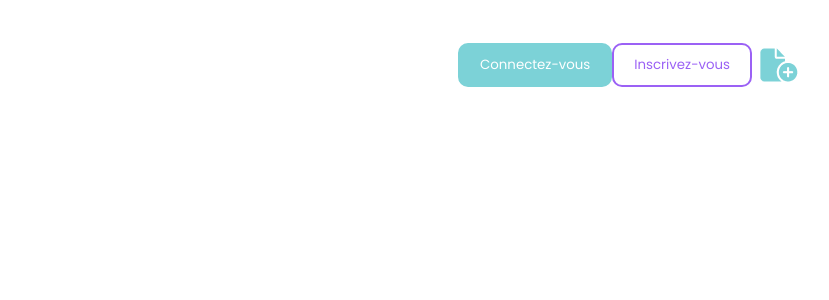
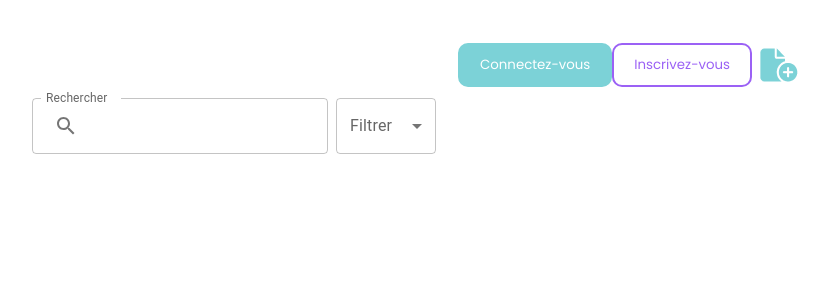
Before and after one commit to Jess2410/MyCloud-front, a React (Vite) app: page / in a window 1280 px wide. Shown: the top 300 px of the page, without its empty margins (8-837 px from the left). Built offline with nearby package versions, Linux system fonts and the light colour scheme.

Commit message:
add search-bar component

```diff
--- a/src/App.tsx
+++ b/src/App.tsx
@@ -1,7 +1,8 @@
 import "./App.css";
-import Button from "./components/Button/Button";
+import Button from "./components/button/Button";
 import logo from "./assets/icons/add-file-icon.png";
 import IconButton from "./components/IconButton/IconButton";
+import SearchBar from "./components/searchBar/SearchBar";
 
 function App() {
   return (
@@ -9,6 +10,7 @@ function App() {
       <Button label={"Connectez-vous"} variant="contained" />
       <Button label={"Inscrivez-vous"} variant="outlined" />
       <IconButton icon={logo} />
+      <SearchBar />
     </>
   );
 }
--- /dev/null
+++ b/src/components/searchBar/SearchBar.tsx
@@ -0,0 +1,69 @@
+import {
+  Checkbox,
+  FormControl,
+  IconButton,
+  InputAdornment,
+  InputLabel,
+  ListItemText,
+  MenuItem,
+  OutlinedInput,
+  Select,
+  SelectChangeEvent,
+  TextField,
+} from "@mui/material";
+import SearchIcon from "@mui/icons-material/Search";
+import { useState } from "react";
+import styles from "./searchBar.component.module.css";
+
+export default function SearchBar() {
+  const filterTypes = ["Document", "Image", "Audio", "Tout"];
+  const [filter, setFilter] = useState<string[]>([]);
+
+  const handleChange = (e: SelectChangeEvent<typeof filter>) => {
+    setFilter(
+      typeof e.target.value === "string"
+        ? e.target.value.split(",")
+        : e.target.value
+    );
+  };
+  return (
+    <div className={styles["search-bar_wrapper"]}>
+      <TextField
+        label="Rechercher"
+        variant="outlined"
+        id="search-bar_input"
+        type="search"
+        InputProps={{
+          startAdornment: (
+            <InputAdornment position="start">
+              <IconButton>
+                <SearchIcon />
+              </IconButton>
+            </InputAdornment>
+          ),
+        }}
+      />
+
+      <FormControl sx={{ m: 1, width: 100 }}>
+        <InputLabel id="search-bar_select">Filtrer</InputLabel>
+        <Select
+          sx={{ outline: "none", border: "none" }}
+          labelId="search-bar_select"
+          id="search-bar_select"
+          multiple
+          value={filter}
+          onChange={handleChange}
+          input={<OutlinedInput label="search-bar_select" />}
+          renderValue={(selected) => selected.join(", ")}
+        >
+          {filterTypes.map((filterType, index) => (
+            <MenuItem key={index} value={filterType}>
+              <Checkbox checked={filter.indexOf(filterType) > -1} />
+              <ListItemText primary={filterType} />
+            </MenuItem>
+          ))}
+        </Select>
+      </FormControl>
+    </div>
+  );
+}
--- /dev/null
+++ b/src/components/searchBar/searchBar.component.module.css
@@ -0,0 +1,4 @@
+.search-bar_wrapper {
+  display: flex;
+  align-items: center;
+}
```
Also changed, not shown: src/components/TextInput/TextInput.tsx (deleted, +0 -17 lines).
